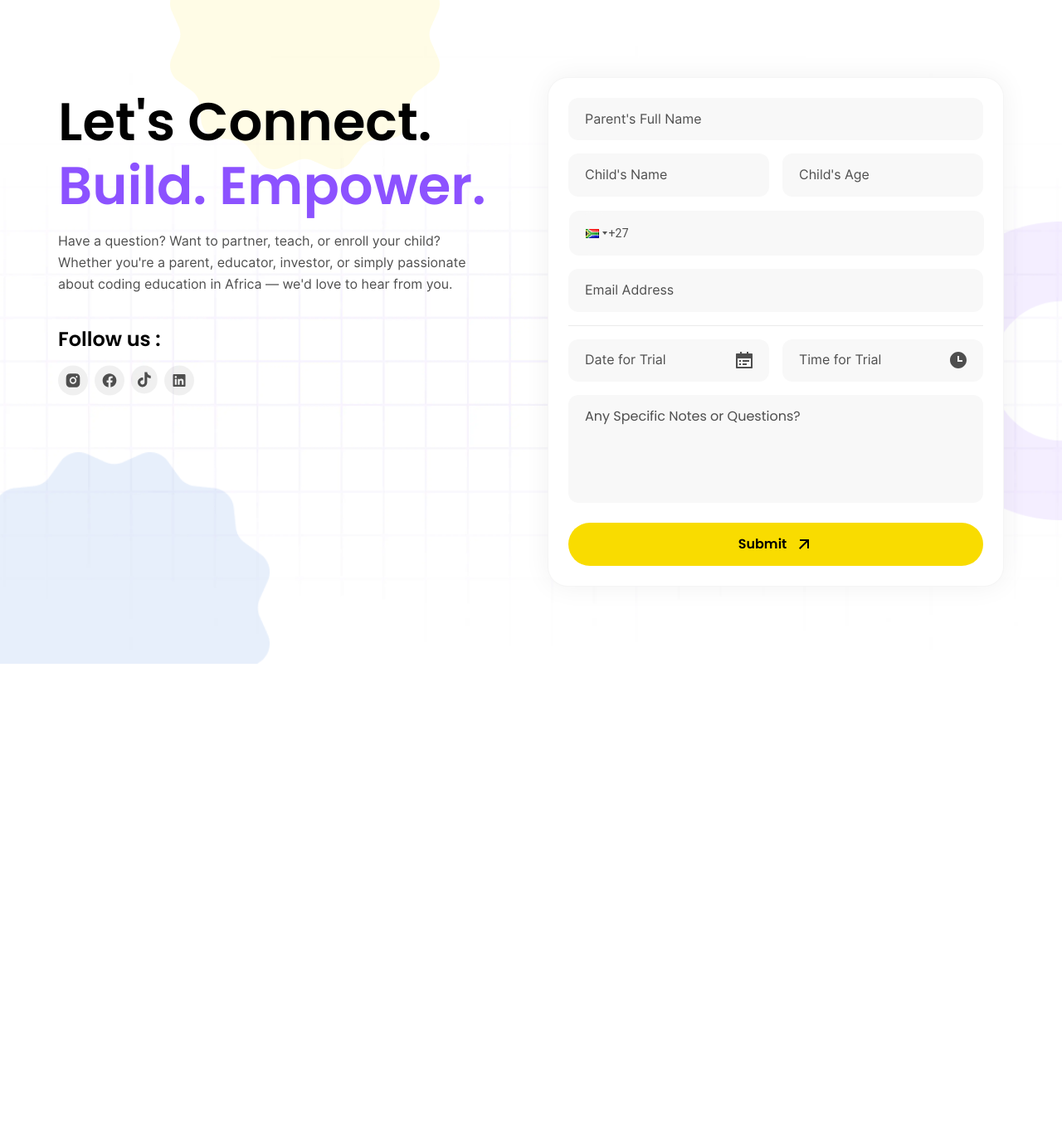
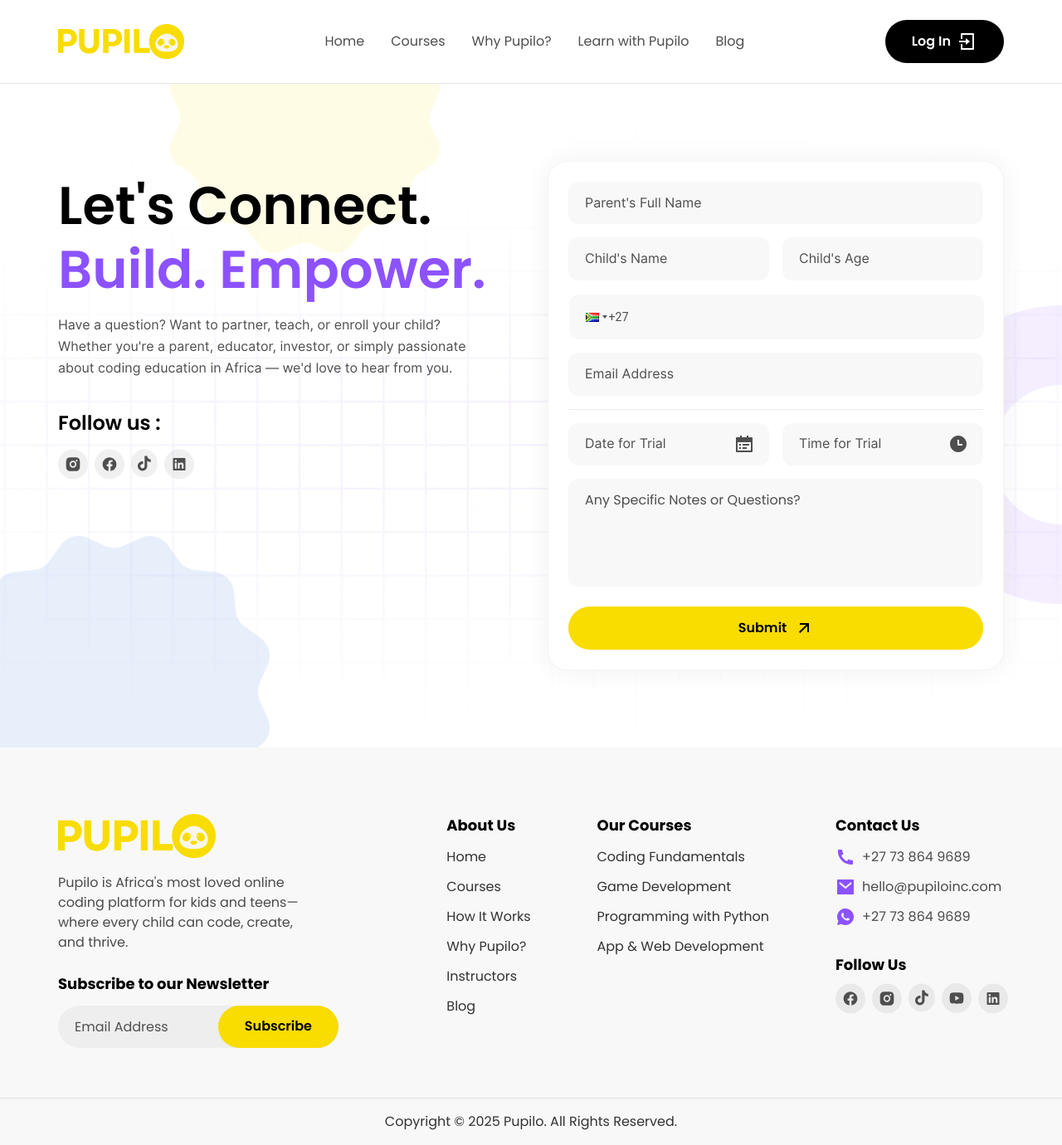
Before and after one commit to Pupiloinc/Pupilo, a Next.js app: page /contact-form in a window 1280 px wide. Shown: the whole page at 83% size. Before the commit the page ends 800 px from the top, so only its background shows below. Built offline with nearby package versions, Linux system fonts and the light colour scheme; no server answers.

Commit message:
changes in meta img

```diff
--- a/src/app/contact-form/page.jsx
+++ b/src/app/contact-form/page.jsx
@@ -1,10 +1,14 @@
+import Footer from '@/components/common/Footer'
+import Header from '@/components/common/Header'
 import ContactForm from '@/components/contact-form/ContactForm'
 import React from 'react'
 
 const page = () => {
   return (
     <>
-        <ContactForm/>
+      <Header />
+      <ContactForm />
+      <Footer />
     </>
   )
 }
--- a/src/app/layout.js
+++ b/src/app/layout.js
@@ -4,7 +4,7 @@ import "./globals.css";
 export const metadata = {
   title: "Pupilo",
    description: "Generated by create next app ",
-  metadataBase: new URL("https://pupilo-xi.vercel.app/"),
+  metadataBase: new URL("https://pupilo-cyan.vercel.app/"),
   openGraph: {
     type: "website",
     title: "Pupilo",
--- a/src/app/why-pupilo/page.jsx
+++ b/src/app/why-pupilo/page.jsx
@@ -9,7 +9,19 @@ import FutureInnovators from '@/components/why-pupilo/FutureInnovators'
 import LearnOurDifference from '@/components/why-pupilo/LearnOurDifference'
 import OurMission from '@/components/why-pupilo/OurMission'
 import Image from 'next/image'
+export const metadata = {
+  title: "Pupilo",
+   description: "Generated by create next app ",
+  metadataBase: new URL("https://pupilo-cyan.vercel.app/why-pupilo"),
+  openGraph: {
+    type: "website",
+    title: "Pupilo",
+    description:
+      "Generated by create next app",
+    images: "/assets/meta.webp",
+  },
 
+};
 const page = () => {
   return (
     <div className="max-w-[2560px] mx-auto">
```
Also changed, not shown: 1 other file (tests, documents, lock files or other folders).
